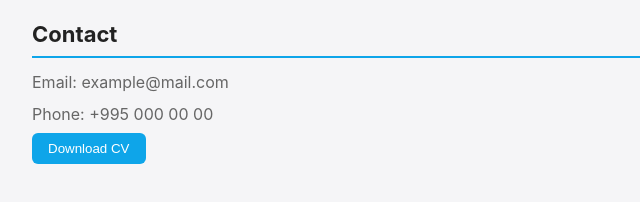
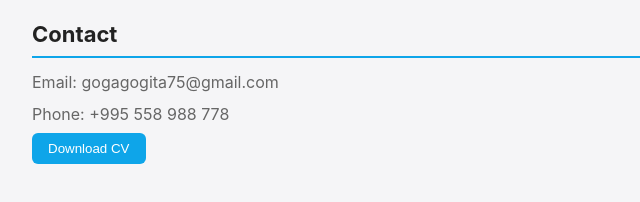
Before and after one commit to Giorgi-Muskudiani/MY-sv, a plain HTML site: page index.html in a window 1280 px wide. Shown: the part 1286-1488 px from the top of the page, 178-818 px from the left. Drawn offline with Linux system fonts and the light colour scheme.

Commit message:
html changes

```diff
--- a/index.html
+++ b/index.html
@@ -53,8 +53,8 @@
 
   <section class="section contact">
     <h2>Contact</h2>
-    <p>Email: example@mail.com</p>
-    <p>Phone: +995 000 00 00</p>
+    <p>Email: gogagogita75@gmail.com</p>
+    <p>Phone: +995 558 988 778</p>
     <button id="downloadCV">Download CV</button>
   </section>
 </div>
```
